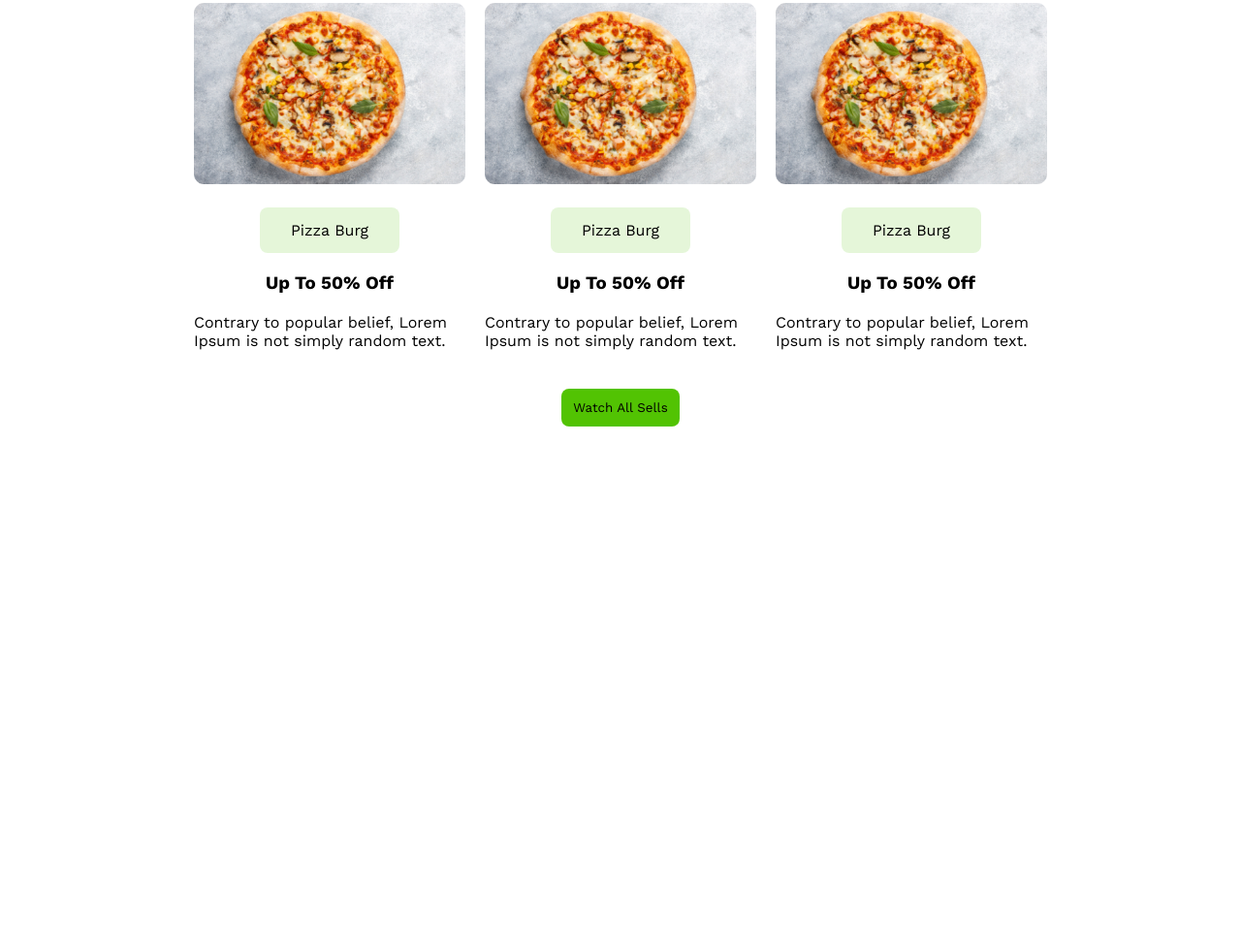
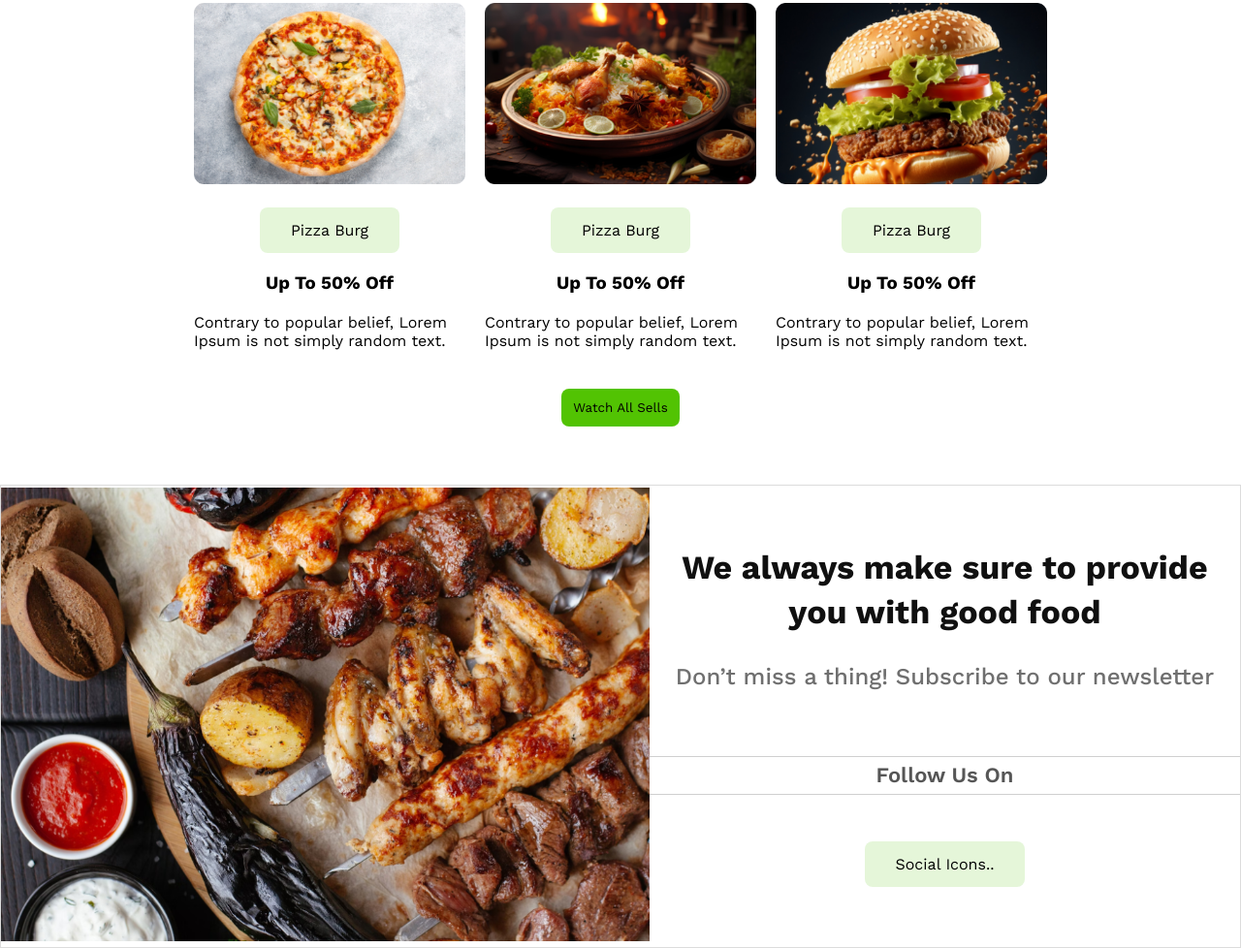
Before and after one commit to wadsahin/food-restaurent-project-Module-5, a plain HTML site: page index.html in a window 1280 px wide. Shown: the part 835-1813 px from the top of the page at 97% size. Before the commit the page ends 1335 px from the top, so only its background shows below. Drawn offline with nearby package versions, Linux system fonts and the light colour scheme.

Commit message:
about-us section added

```diff
--- a/index.html
+++ b/index.html
@@ -5,6 +5,7 @@
     <meta name="viewport" content="width=device-width, initial-scale=`">
     <title>restaurent project</title>
     <link rel="stylesheet" href="style/style.css">
+    <script src="https://kit.fontawesome.com/e7b97ff256.js" crossorigin="anonymous"></script>
 </head>
 <body>
     <main>
@@ -42,7 +43,7 @@
                     </div>
                     <div class="card-box">
                         <div>
-                            <img src="assets/pizza.png" alt="">
+                            <img src="assets/biriyani.png" alt="">
                         </div>
                         <div class="span">
                             <span>Pizza Burg</span>
@@ -55,7 +56,7 @@
                     </div>
                     <div class="card-box">
                         <div>
-                            <img src="assets/pizza.png" alt="">
+                            <img src="assets/burger.png" alt="">
                         </div>
                         <div class="span">
                             <span>Pizza Burg</span>
@@ -72,6 +73,29 @@
 
             </section>
         </section>
+    <!-- About us section start -->
+        <section class="about-section">
+            <div class="about-img">
+                <img src="assets/foods.png" alt="">
+
+            </div>
+            <div class="about-info">
+                <h2>We always make sure to provide you with good food</h2>
+                <p>Don’t miss a thing! Subscribe to our newsletter</p>
+                <div class="follow-us">
+                    <h4>Follow Us On</h4>
+                </div>
+
+                <div class="social-icons">
+                    <div class="span">
+                        <span>Social Icons..</span>
+                    </div>
+                </div>
+            </div>
+
+        </section>
+    <!-- About us section end -->
+
 
 
     </main>
--- a/style/style.css
+++ b/style/style.css
@@ -134,13 +134,82 @@
     width: 100%;
 }
 
-.card-box .span {
+.span {
     border-radius: 8px;
     background: rgba(82, 195, 3, 0.15);
     padding: 14px 32px 14px 32px;
 
 }
 
-.card-box h3 {}
+/* About us section's styles start */
+.about-section {
+    height: 476px;
+    display: flex;
+    align-items: center;
+    border: 1px solid gainsboro;
+}
 
-.card-box p {}
+.about-section .about-img {
+    max-width: 680px;
+
+}
+
+.about-img img {
+    width: 100%;
+
+}
+
+.about-section .about-info {
+    max-width: 680px;
+    display: flex;
+    flex-direction: column;
+    justify-content: center;
+    align-items: center;
+
+}
+
+.about-info h2 {
+    color: rgb(16, 16, 16);
+    font-family: Work Sans;
+    font-size: 34px;
+    font-weight: 700;
+    line-height: 46px;
+    letter-spacing: 0%;
+    text-align: center;
+    margin-bottom: 10px;
+}
+
+.about-info p {
+    color: rgb(16, 16, 16);
+    font-family: Work Sans;
+    font-size: 24px;
+    font-weight: 500;
+    line-height: 28px;
+    letter-spacing: 0%;
+    margin: 20px 0px;
+    text-align: left;
+    opacity: 0.6;
+}
+
+.about-info .follow-us {
+    width: 100%;
+    margin: 48px 0px;
+    box-sizing: border-box;
+    border-bottom: 1px solid rgba(16, 16, 16, 0.2);
+    border-top: 1px solid rgba(16, 16, 16, 0.2);
+}
+
+.about-info .follow-us h4 {
+    color: rgb(16, 16, 16);
+    font-family: Work Sans;
+    font-size: 22px;
+    font-weight: 600;
+    line-height: 38px;
+    letter-spacing: 0%;
+    text-align: center;
+    opacity: 0.7;
+
+}
+
+
+/* About us section's styles end */
```
Also changed, not shown: assets/icons/Pinterest_Icon.png (added), assets/icons/fb.png (added), assets/icons/instagram.png (added), assets/icons/twitter.png (added).
